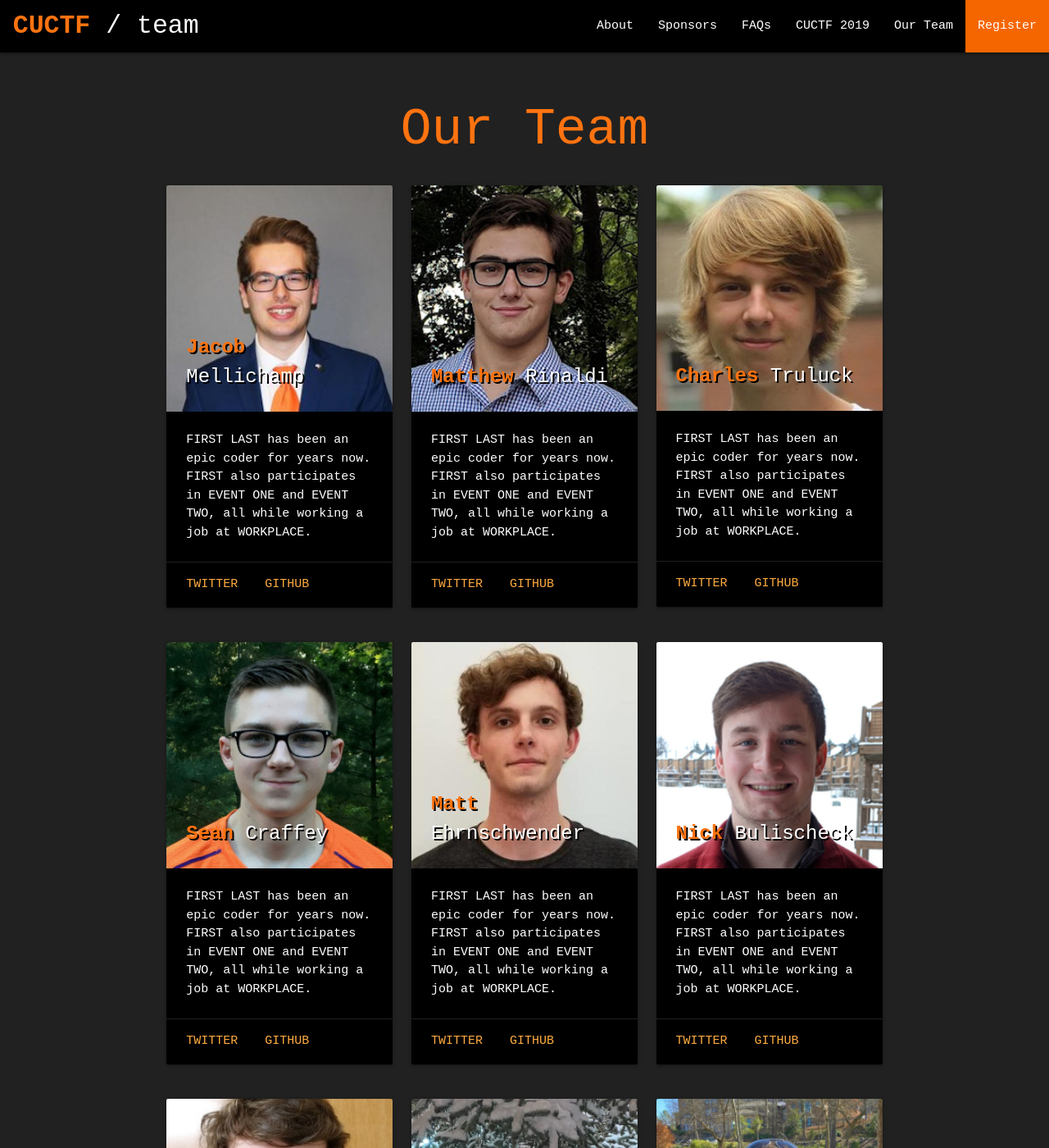
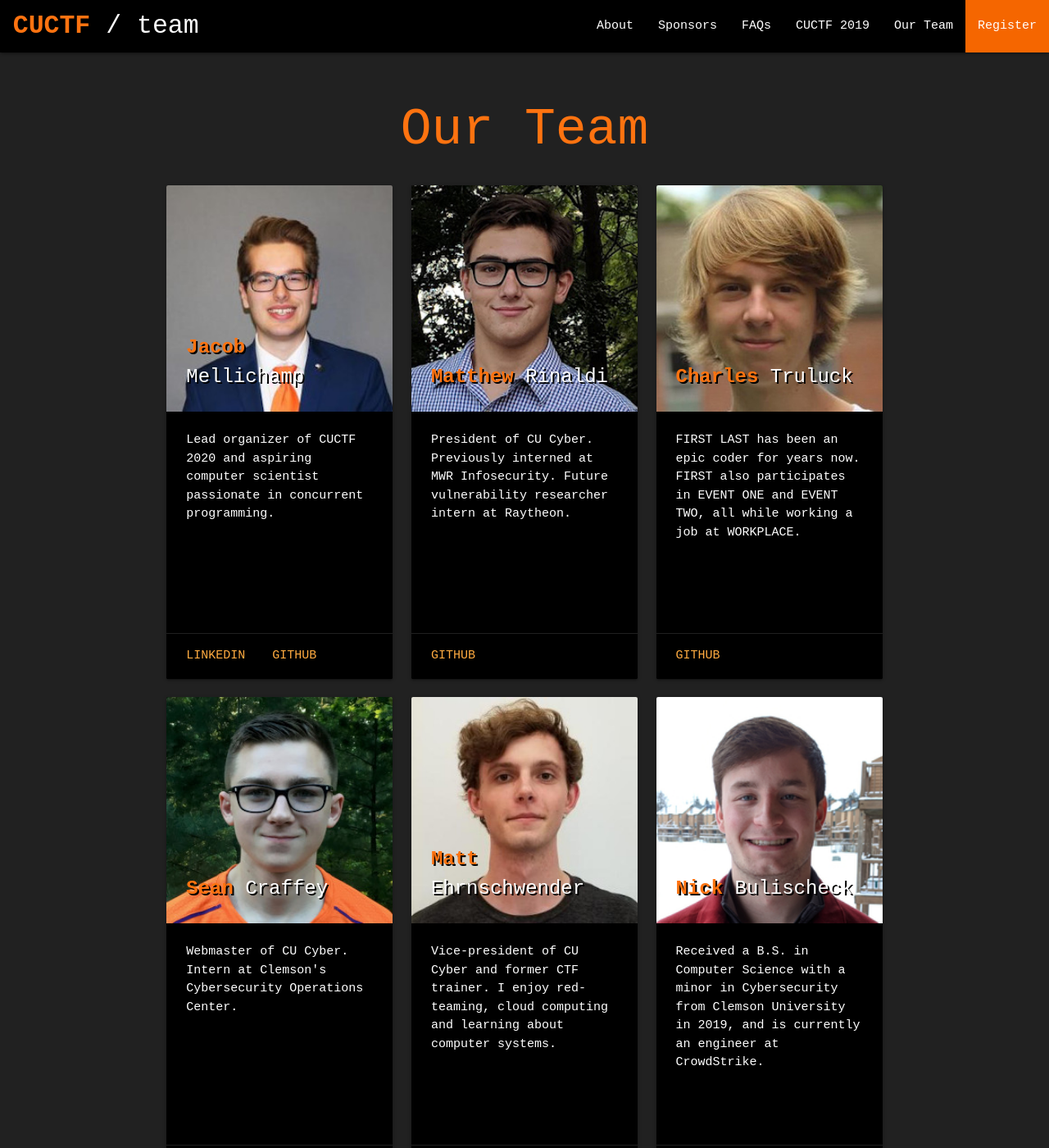
Before and after one commit to CUCyber/cuctf.io, a Jekyll site: the page built from team.html, in a window 1280 px wide and 1400 px high. Shown: the whole window at 82% size. Built offline with Jekyll 4.4.1, drawn with Linux system fonts in a browser that asks for light colours; nearby versions of some CDN libraries; some web fonts are replaced; some of the changed text lies outside the part shown.

Commit message:
add bios to team page, make it 2 cards per row on large screens and 1 card per row on medium screens, and make the card content height fixed

```diff
--- a/public/css/custom.css
+++ b/public/css/custom.css
@@ -117,3 +117,15 @@ iframe.register {
 #team .card-title {
   text-shadow: 2px 2px 0px #000000 !important;
 }
+
+@media only screen and (min-width: 1200px) {
+  #team .card-content {
+    height: 18em;
+  }
+}
+
+@media only screen and (min-width: 992px) and (max-width: 1199px) {
+  #team .card-content {
+    height: 15em;
+  }
+}
--- a/team.html
+++ b/team.html
@@ -8,37 +8,36 @@ author:
 <div class="container" id="team">
   <h1 class="clemson-orange-text text-accent-4 center">Our Team</h1>
   <div class="row">
-    <div class="col m12 l4">
+    <div class="col m12 l6 xl4">
       <div class="card black">
         <div class="card-image">
           <img src="/public/images/profiles/jacob.jpg" class="card-img" alt="">
           <span class="card-title white-text"><strong>Jacob</strong> Mellichamp</span>
         </div>
         <div class="card-content white-text">
-          <p>FIRST LAST has been an epic coder for years now. FIRST also participates in EVENT ONE and EVENT TWO, all while working a job at WORKPLACE.</p>
+          <p>Lead organizer of CUCTF 2020 and aspiring computer scientist passionate in concurrent programming.</p>
         </div>
         <div class="card-action">
-          <a rel="external noopener" target="_blank" href="#">twitter</a>
-          <a rel="external noopener" target="_blank" href="https://github.com/Jacob-Mellichamp">github</a>
+          <a rel="external noopener" target="_blank" href="https://www.linkedin.com/in/jake-mellichamp">LinkedIn</a>
+          <a rel="external noopener" target="_blank" href="https://github.com/Jacob-Mellichamp">GitHub</a>
         </div>
       </div>
     </div>
-    <div class="col m12 l4">
+    <div class="col m12 l6 xl4">
       <div class="card black">
         <div class="card-image">
           <img src="/public/images/profiles/matthew_r.jpg" class="card-img" alt="">
           <span class="card-title white-text"><strong>Matthew</strong> Rinaldi</span>
         </div>
         <div class="card-content white-text">
-          <p>FIRST LAST has been an epic coder for years now. FIRST also participates in EVENT ONE and EVENT TWO, all while working a job at WORKPLACE.</p>
+          <p>President of CU Cyber. Previously interned at MWR Infosecurity. Future vulnerability researcher intern at Raytheon.</p>
         </div>
         <div class="card-action">
-          <a rel="external noopener" target="_blank" href="#">twitter</a>
-          <a rel="external noopener" target="_blank" href="https://github.com/MatthewRinaldi">github</a>
+          <a rel="external noopener" target="_blank" href="https://github.com/MatthewRinaldi">GitHub</a>
         </div>
       </div>
     </div>
-    <div class="col m12 l4">
+    <div class="col m12 l6 xl4">
       <div class="card black">
         <div class="card-image">
           <img src="/public/images/profiles/charles.jpg" class="card-img" alt="">
@@ -48,106 +47,99 @@ author:
           <p>FIRST LAST has been an epic coder for years now. FIRST also participates in EVENT ONE and EVENT TWO, all while working a job at WORKPLACE.</p>
         </div>
         <div class="card-action">
-          <a rel="external noopener" target="_blank" href="#">twitter</a>
-          <a rel="external noopener" target="_blank" href="https://github.com/charlestruluck">github</a>
+          <a rel="external noopener" target="_blank" href="https://github.com/charlestruluck">GitHub</a>
         </div>
       </div>
     </div>
-  </div>
-  <div class="row">
-    <div class="col m12 l4">
+    <div class="col m12 l6 xl4">
       <div class="card black">
         <div class="card-image">
           <img src="/public/images/profiles/sean.jpg" class="card-img" alt="">
           <span class="card-title white-text"><strong>Sean</strong> Craffey</span>
         </div>
         <div class="card-content white-text">
-          <p>FIRST LAST has been an epic coder for years now. FIRST also participates in EVENT ONE and EVENT TWO, all while working a job at WORKPLACE.</p>
+          <p>Webmaster of CU Cyber. Intern at Clemson's Cybersecurity Operations Center.</p>
         </div>
         <div class="card-action">
-          <a rel="external noopener" target="_blank" href="#">twitter</a>
-          <a rel="external noopener" target="_blank" href="https://github.com/Scraffey">github</a>
+          <a rel="external noopener" target="_blank" href="https://www.linkedin.com/in/sean-craffey-4356471a2/">LinkedIn</a>
+          <a rel="external noopener" target="_blank" href="https://github.com/Scraffey">GitHub</a>
         </div>
       </div>
     </div>
-    <div class="col m12 l4">
+    <div class="col m12 l6 xl4">
       <div class="card black">
         <div class="card-image">
           <img src="/public/images/profiles/matthew_e.jpg" class="card-img" alt="">
           <span class="card-title white-text"><strong>Matt</strong> Ehrnschwender</span>
         </div>
         <div class="card-content white-text">
-          <p>FIRST LAST has been an epic coder for years now. FIRST also participates in EVENT ONE and EVENT TWO, all while working a job at WORKPLACE.</p>
+          <p>Vice-president of CU Cyber and former CTF trainer. I enjoy red-teaming, cloud computing and learning about computer systems.</p>
         </div>
         <div class="card-action">
-          <a rel="external noopener" target="_blank" href="#">twitter</a>
-          <a rel="external noopener" target="_blank" href="https://github.com/MEhrn00">github</a>
+          <a rel="external noopener" target="_blank" href="https://github.com/MEhrn00">GitHub</a>
         </div>
       </div>
     </div>
-    <div class="col m12 l4">
+    <div class="col m12 l6 xl4">
       <div class="card black">
         <div class="card-image">
           <img src="/public/images/profiles/nick.jpg" class="card-img" alt="">
           <span class="card-title white-text"><strong>Nick</strong> Bulischeck</span>
         </div>
         <div class="card-content white-text">
-          <p>FIRST LAST has been an epic coder for years now. FIRST also participates in EVENT ONE and EVENT TWO, all while working a job at WORKPLACE.</p>
+          <p>Received a B.S. in Computer Science with a minor in Cybersecurity from Clemson University in 2019, and is currently an engineer at CrowdStrike.</p>
         </div>
         <div class="card-action">
-          <a rel="external noopener" target="_blank" href="#">twitter</a>
-          <a rel="external noopener" target="_blank" href="https://github.com/nbulischeck">github</a>
+          <a rel="external noopener" target="_blank" href="https://nbulischeck.io/">Website</a>
+          <a rel="external noopener" target="_blank" href="https://github.com/nbulischeck">GitHub</a>
         </div>
       </div>
     </div>
-  </div>
-  <div class="row">
-    <div class="col m12 l4">
+    <div class="col m12 l6 xl4">
       <div class="card black">
         <div class="card-image">
           <img src="/public/images/profiles/david.jpg" class="card-img" alt="">
           <span class="card-title white-text"><strong>David</strong> Houston</span>
         </div>
         <div class="card-content white-text">
-          <p>FIRST LAST has been an epic coder for years now. FIRST also participates in EVENT ONE and EVENT TWO, all while working a job at WORKPLACE.</p>
+          <p>Competition and Events Manager of CU Cyber. Network security competitor and systems administrator. Solutions development intern of BlueCross BlueShield of South Carolina.</p>
         </div>
         <div class="card-action">
-          <a rel="external noopener" target="_blank" href="#">twitter</a>
-          <a rel="external noopener" target="_blank" href="https://github.com/houstdav000">github</a>
+          <a rel="external noopener" target="_blank" href="https://www.linkedin.com/in/houstdav000">LinkedIn</a>
+          <a rel="external noopener" target="_blank" href="https://github.com/houstdav000">GitHub</a>
         </div>
       </div>
     </div>
-    <div class="col m12 l4">
+    <div class="col m12 l6 xl4">
       <div class="card black">
         <div class="card-image">
           <img src="/public/images/profiles/maddie.jpg" class="card-img" alt="">
           <span class="card-title white-text"><strong>Madeleine</strong> Wolfe</span>
         </div>
         <div class="card-content white-text">
-          <p>FIRST LAST has been an epic coder for years now. FIRST also participates in EVENT ONE and EVENT TWO, all while working a job at WORKPLACE.</p>
+          <p>Treasurer of CU Cyber, aspiring Grill Master, passionate memorandum writer.</p>
         </div>
         <div class="card-action">
-          <a rel="external noopener" target="_blank" href="#">twitter</a>
-          <a rel="external noopener" target="_blank" href="https://github.com/WH1T354UC3">github</a>
+          <a rel="external noopener" target="_blank" href="https://medium.com/@mgwolfe">Blog</a>
+          <a rel="external noopener" target="_blank" href="https://github.com/WH1T354UC3">GitHub</a>
         </div>
       </div>
     </div>
-    <div class="col m12 l4">
+    <div class="col m12 l6 xl4">
       <div class="card black">
         <div class="card-image">
           <img src="/public/images/profiles/kaitlyn.jpg" class="card-img" alt="">
           <span class="card-title white-text"><strong>Kaitlyn</strong> Pierce</span>
         </div>
         <div class="card-content white-text">
-          <p>FIRST LAST has been an epic coder for years now. FIRST also participates in EVENT ONE and EVENT TWO, all while working a job at WORKPLACE.</p>
+          <p>Secretary of CU Cyber. &nbsp;&nbsp;&nbsp;&nbsp;&nbsp;&nbsp;&nbsp;&nbsp;&nbsp;&nbsp;&nbsp;&nbsp;&nbsp;&nbsp;&nbsp;&nbsp;&nbsp;&nbsp;&nbsp;&nbsp;&nbsp;&nbsp;&nbsp;&nbsp;&nbsp;&nbsp;&nbsp;&nbsp;&nbsp;&nbsp;&nbsp;&nbsp;&nbsp;<!-- WTF CSS - without the non-breaking spaces it breaks at screen width less than or equal to 360px --></p>
         </div>
         <div class="card-action">
-          <a rel="external noopener" target="_blank" href="#">twitter</a>
-          <a rel="external noopener" target="_blank" href="https://github.com/kjpierc">github</a>
+          <a rel="external noopener" target="_blank" href="https://www.linkedin.com/in/kaitlynpierce8">LinkedIn</a>
         </div>
       </div>
     </div>
-    <div class="col m12 l4">
+    <div class="col m12 l6 xl4">
       <div class="card black">
         <div class="card-image">
           <img src="/public/images/profiles/foster.jpg" class="card-img" alt="">
@@ -157,8 +149,8 @@ author:
           <p>Advisor for CU Cyber and information security engineer for Clemson University. I've interests spanning music, education, information security, programming, gaming, webcomics, and (quite often) any combination of those.</p>
         </div>
         <div class="card-action">
-          <a rel="external noopener" target="_blank" href="https://fooster.io/">website</a>
-          <a rel="external noopener" target="_blank" href="https://github.com/fkmclane">github</a>
+          <a rel="external noopener" target="_blank" href="https://fooster.io/">Website</a>
+          <a rel="external noopener" target="_blank" href="https://github.com/fkmclane">GitHub</a>
         </div>
       </div>
     </div>
```
Also changed, not shown: _layouts/default.html (line endings or trailing spaces), public/images/profiles/charles.jpg.
